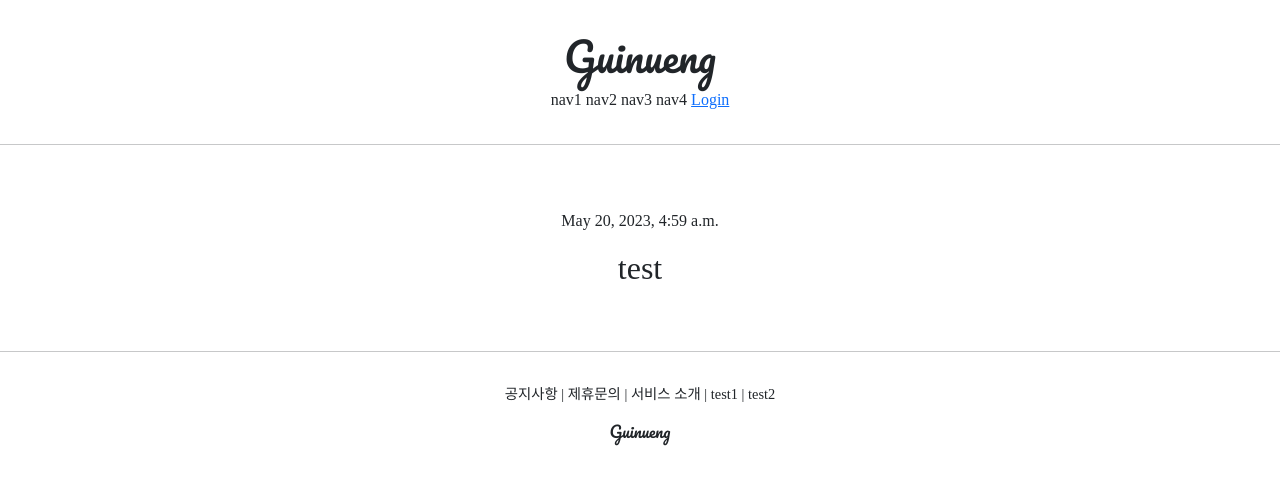
After one commit to guinueng/MND_Py_Adv, a Django app: page /account/detail/2 in a window 1280 px wide. The commit adds this page. Shown: the top 485 px of the page. Run offline with Django 3.2, Linux system fonts and the light colour scheme; data comes from the database, SQL or seed files in the repository; both versions use the stored data as it was after the commit; some libraries are stand-ins or nearby versions; some web fonts are replaced.

Commit message:
Django Course 24 | Making personal page by using DetailView

```diff
--- a/Guinueng/accountapp/templates/accountapp/create.html
+++ b/Guinueng/accountapp/templates/accountapp/create.html
@@ -3,15 +3,15 @@
 
 {% block content %}
 
-<div style = "text-align : center; max-width : 500px; margin : 4rem auto">
-    <div class = "mb-4">
+<div class="Guinueng_500px_div">
+    <div class="mb-4">
         <h4>SignUp</h4>
     </div>
 
     <form>
         {% csrf_token %}
         {% bootstrap_form form %}
-        <input type = "submit" class = "btn btn-dark rounded-pil col-6 mt-3">
+        <input type="submit" class="btn btn-dark rounded-pil col-6 mt-3">
     </form>
 </div>
 
--- /dev/null
+++ b/Guinueng/accountapp/templates/accountapp/detail.html
@@ -0,0 +1,16 @@
+{% extends 'base.html' %}
+
+{% block content %}
+
+	<div class='Guinueng_500px_div'>
+        <div>
+            <p>
+                {{ target_user.date_joined }}
+            </p>
+            <h2 style="font-family: 'NanumBarunGothicB'">
+                {{ target_user.username }}
+            </h2>
+        </div>
+	</div>
+
+{% endblock %}
--- a/Guinueng/accountapp/templates/accountapp/login.html
+++ b/Guinueng/accountapp/templates/accountapp/login.html
@@ -3,17 +3,17 @@
 
 {% block content %}
 
-	<div style = "text-align : center; max-width : 500px; margin : 4rem auto">
+	<div class = "Guinueng_500px_div">
         <div>
             <h4>Login</h4>
         </div>
 
         <div>
-            <form action = "" method = "POST">
+            <form action="" method="POST">
                 {% csrf_token %}
                 <!-- {{ form }} -->
                 {% bootstrap_form form %}
-                <input type = "submit" class = "btn btn-dark rounded-pil col-6 mt-3">
+                <input type="submit" class="btn btn-dark rounded-pil col-6 mt-3">
             </form>
         </div>
 	</div>
--- a/Guinueng/accountapp/urls.py
+++ b/Guinueng/accountapp/urls.py
@@ -1,14 +1,15 @@
 from django.urls import path
 from django.contrib.auth.views import LoginView, LogoutView
-from accountapp.views import hello_world, Account_Create_View
+from accountapp.views import hello_world, Account_Create_View, Account_Detail_View
 
 app_name = "accountapp"
 
 urlpatterns = [
     path('hello_world/', hello_world, name='hello_world'),
 
-    path('login/', LoginView.as_view(template_name = 'accountapp/login.html'), name='login'),
+    path('login/', LoginView.as_view(template_name='accountapp/login.html'), name='login'),
     path('logout/', LogoutView.as_view(), name='logout'),
 
-    path('create/', Account_Create_View.as_view(), name = 'create'),
+    path('create/', Account_Create_View.as_view(), name='create'),
+    path('detail/<int:pk>', Account_Detail_View.as_view(), name='detail'),
 ]
--- a/Guinueng/accountapp/views.py
+++ b/Guinueng/accountapp/views.py
@@ -1,7 +1,7 @@
 from django.shortcuts import render
 from django.http import HttpResponseRedirect
 from django.urls import reverse, reverse_lazy
-from django.views.generic import CreateView
+from django.views.generic import CreateView, DetailView
 from django.contrib.auth.models import User
 from django.contrib.auth.forms import UserCreationForm
 from accountapp.models import Hello_World
@@ -9,20 +9,25 @@ from accountapp.models import Hello_World
 # Create your views here.
 
 def hello_world(request):
-    if request.method == "POST":
-        temp = request.POST.get('hello_world_input')
+    if request.method=="POST":
+        temp=request.POST.get('hello_world_input')
 
-        new_hello_world = Hello_World()
-        new_hello_world.text = temp
+        new_hello_world=Hello_World()
+        new_hello_world.text=temp
         new_hello_world.save()
 
         return HttpResponseRedirect(reverse('accountapp:hello_world'))
     else:
         hello_world_list = Hello_World.objects.all()
-        return render(request, 'accountapp/hello_world.html', context = {'hello_world_list' : hello_world_list})
+        return render(request, 'accountapp/hello_world.html', context={'hello_world_list':hello_world_list})
 
 class Account_Create_View(CreateView):
-    model = User
-    form_class = UserCreationForm
-    success_url = reverse_lazy('accountapp:hello_world')
-    template_name = 'accountapp/create.html'
+    model=User
+    form_class=UserCreationForm
+    success_url=reverse_lazy('accountapp:hello_world')
+    template_name='accountapp/create.html'
+
+class Account_Detail_View(DetailView):
+    model=User
+    context_object_name='target_user'
+    template_name='accountapp/detail.html'
--- a/Guinueng/static/base.css
+++ b/Guinueng/static/base.css
@@ -3,13 +3,21 @@
 }
 
 .Guinueng_footer_button{
-    font-size : .9rem
+    font-size : .9rem;
 }
 
 .Guinueng_footer{
-    text-align : center; margin-top : 2rem
+    text-align : center;
+    margin-top : 2rem;
 }
 
 .Guinueng_header{
-    text-align : center; margin : 2rem 0;
+    text-align : center;
+    margin : 2rem 0;
 }
+
+.Guinueng_500px_div{
+    text-align : center;
+    max-width : 500px;
+    margin : 4rem auto;
+}
--- a/Guinueng/templates/base.html
+++ b/Guinueng/templates/base.html
@@ -3,7 +3,7 @@
 
 {% include 'head.html' %}
 
-<body style = "font-family : 'NanumBarunGothicR'">
+<body style="font-family : 'NanumBarunGothicR'">
 
     {% include 'header.html' %}
 
--- a/Guinueng/templates/header.html
+++ b/Guinueng/templates/header.html
@@ -1,6 +1,6 @@
-<div class = "Guinueng_header">
+<div class="Guinueng_header">
     <div>
-        <h1 class = "Guinueng_logo">Guinueng</h1>
+        <h1 class="Guinueng_logo">Guinueng</h1>
     </div>
 
     <div>
@@ -14,6 +14,9 @@
         	<span>Login</span>
         </a>
         {% else %}
+        <a href="{% url 'accountapp:detail' pk=user.pk %}">
+        	<span>MyPage</span>
+        </a>
         <a href="{% url 'accountapp:logout' %}?next={{ request.path }}">
         	<span>Logout</span>
         </a>
```
Also changed, not shown: Guinueng/db.sqlite3.
